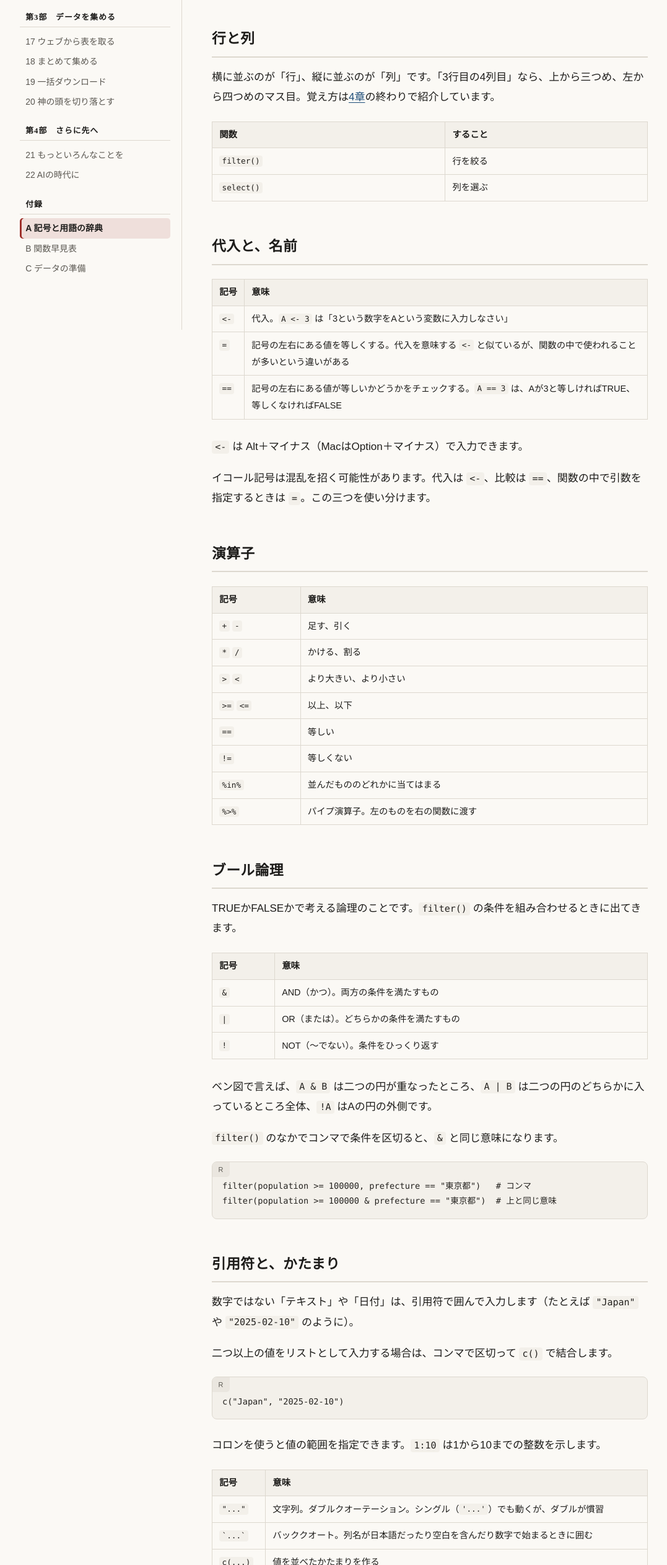
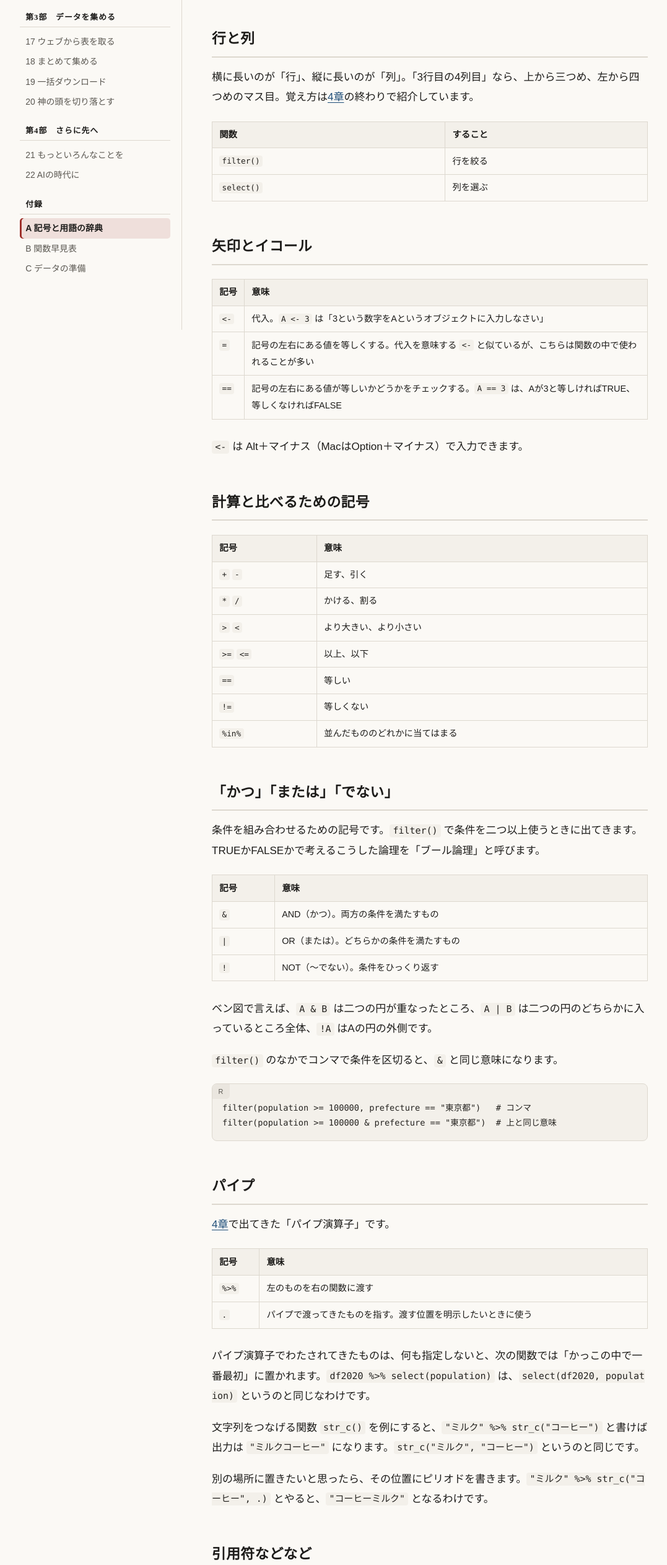
Before and after one commit to ryomakom/r-course, a plain HTML site: page docs/a1-kigou.html in a window 1280 px wide. Shown: the part 275-2800 px from the top of the page at 62% size, without its empty margins (2-1079 px from the left). Drawn offline with Linux system fonts and the light colour scheme.

Commit message:
付録A：見出しを分かりやすくし、パイプの節を設けて「.」の説明と例を足す
Co-Authored-By: Claude Opus 5.5 <noreply@anthropic.com>

```diff
--- a/docs/a1-kigou.html
+++ b/docs/a1-kigou.html
@@ -24,7 +24,7 @@
 <meta property="article:author" content="https://x.com/ryomakom">
 <meta property="article:section" content="付録">
 <meta property="article:published_time" content="2026-11-20">
-<meta property="article:modified_time" content="2026-11-20">
+<meta property="article:modified_time" content="2026-11-22">
 <meta property="og:image" content="https://ryomakom.github.io/r-course/assets/og/a1-kigou.png">
 <meta property="og:image:type" content="image/png">
 <meta property="og:image:width" content="1200">
@@ -55,7 +55,7 @@
    "inLanguage": "ja",
    "image": "https://ryomakom.github.io/r-course/assets/og/a1-kigou.png",
    "datePublished": "2026-11-20",
-   "dateModified": "2026-11-20",
+   "dateModified": "2026-11-22",
    "author": {
     "@type": "Person",
     "@id": "https://ryomakom.github.io/r-course/#author",
@@ -173,27 +173,32 @@
       <p class="lead">「この記号、なんだっけ」を引くためのページ。読み物ではないので、必要なときに戻ってきてください。</p>
 
       <h2 id="行と列">行と列</h2>
-<p>横に並ぶのが「行」、縦に並ぶのが「列」です。「3行目の4列目」なら、上から三つめ、左から四つめのマス目。覚え方は<a href="04-import.html#パイプ演算子">4章</a>の終わりで紹介しています。</p>
+<p>横に長いのが「行」、縦に長いのが「列」。「3行目の4列目」なら、上から三つめ、左から四つめのマス目。覚え方は<a href="04-import.html#パイプ演算子">4章</a>の終わりで紹介しています。</p>
 <div class="table-wrap"><table><thead><tr><th>関数</th><th>すること</th></tr></thead><tbody><tr><td><code>filter()</code></td><td>行を絞る</td></tr><tr><td><code>select()</code></td><td>列を選ぶ</td></tr></tbody></table></div>
-<h2 id="代入と名前">代入と、名前</h2>
-<div class="table-wrap"><table><thead><tr><th>記号</th><th>意味</th></tr></thead><tbody><tr><td><code>&lt;-</code></td><td>代入。<code>A &lt;- 3</code> は「3という数字をAという変数に入力しなさい」</td></tr><tr><td><code>=</code></td><td>記号の左右にある値を等しくする。代入を意味する <code>&lt;-</code> と似ているが、関数の中で使われることが多いという違いがある</td></tr><tr><td><code>==</code></td><td>記号の左右にある値が等しいかどうかをチェックする。<code>A == 3</code> は、Aが3と等しければTRUE、等しくなければFALSE</td></tr></tbody></table></div>
+<h2 id="矢印とイコール">矢印とイコール</h2>
+<div class="table-wrap"><table><thead><tr><th>記号</th><th>意味</th></tr></thead><tbody><tr><td><code>&lt;-</code></td><td>代入。<code>A &lt;- 3</code> は「3という数字をAというオブジェクトに入力しなさい」</td></tr><tr><td><code>=</code></td><td>記号の左右にある値を等しくする。代入を意味する <code>&lt;-</code> と似ているが、こちらは関数の中で使われることが多い</td></tr><tr><td><code>==</code></td><td>記号の左右にある値が等しいかどうかをチェックする。<code>A == 3</code> は、Aが3と等しければTRUE、等しくなければFALSE</td></tr></tbody></table></div>
 <p><code>&lt;-</code> は Alt＋マイナス（MacはOption＋マイナス）で入力できます。</p>
-<p>イコール記号は混乱を招く可能性があります。代入は <code>&lt;-</code>、比較は <code>==</code>、関数の中で引数を指定するときは <code>=</code>。この三つを使い分けます。</p>
-<h2 id="演算子">演算子</h2>
-<div class="table-wrap"><table><thead><tr><th>記号</th><th>意味</th></tr></thead><tbody><tr><td><code>+</code> <code>-</code></td><td>足す、引く</td></tr><tr><td><code>*</code> <code>/</code></td><td>かける、割る</td></tr><tr><td><code>&gt;</code> <code>&lt;</code></td><td>より大きい、より小さい</td></tr><tr><td><code>&gt;=</code> <code>&lt;=</code></td><td>以上、以下</td></tr><tr><td><code>==</code></td><td>等しい</td></tr><tr><td><code>!=</code></td><td>等しくない</td></tr><tr><td><code>%in%</code></td><td>並んだもののどれかに当てはまる</td></tr><tr><td><code>%&gt;%</code></td><td>パイプ演算子。左のものを右の関数に渡す</td></tr></tbody></table></div>
-<h2 id="ブール論理">ブール論理</h2>
-<p>TRUEかFALSEかで考える論理のことです。<code>filter()</code> の条件を組み合わせるときに出てきます。</p>
+<h2 id="計算と比べるための記号">計算と比べるための記号</h2>
+<div class="table-wrap"><table><thead><tr><th>記号</th><th>意味</th></tr></thead><tbody><tr><td><code>+</code> <code>-</code></td><td>足す、引く</td></tr><tr><td><code>*</code> <code>/</code></td><td>かける、割る</td></tr><tr><td><code>&gt;</code> <code>&lt;</code></td><td>より大きい、より小さい</td></tr><tr><td><code>&gt;=</code> <code>&lt;=</code></td><td>以上、以下</td></tr><tr><td><code>==</code></td><td>等しい</td></tr><tr><td><code>!=</code></td><td>等しくない</td></tr><tr><td><code>%in%</code></td><td>並んだもののどれかに当てはまる</td></tr></tbody></table></div>
+<h2 id="かつまたはでない">「かつ」「または」「でない」</h2>
+<p>条件を組み合わせるための記号です。<code>filter()</code> で条件を二つ以上使うときに出てきます。TRUEかFALSEかで考えるこうした論理を「ブール論理」と呼びます。</p>
 <div class="table-wrap"><table><thead><tr><th>記号</th><th>意味</th></tr></thead><tbody><tr><td><code>&amp;</code></td><td>AND（かつ）。両方の条件を満たすもの</td></tr><tr><td><code>|</code></td><td>OR（または）。どちらかの条件を満たすもの</td></tr><tr><td><code>!</code></td><td>NOT（〜でない）。条件をひっくり返す</td></tr></tbody></table></div>
 <p>ベン図で言えば、<code>A &amp; B</code> は二つの円が重なったところ、<code>A | B</code> は二つの円のどちらかに入っているところ全体、<code>!A</code> はAの円の外側です。</p>
 <p><code>filter()</code> のなかでコンマで条件を区切ると、<code>&amp;</code> と同じ意味になります。</p>
 <div class="code" data-lang="R"><pre><code>filter(population &gt;= 100000, prefecture == "東京都")   # コンマ
 filter(population &gt;= 100000 &amp; prefecture == "東京都")  # 上と同じ意味</code></pre></div>
-<h2 id="引用符とかたまり">引用符と、かたまり</h2>
+<h2 id="パイプ">パイプ</h2>
+<p><a href="04-import.html#パイプ演算子">4章</a>で出てきた「パイプ演算子」です。</p>
+<div class="table-wrap"><table><thead><tr><th>記号</th><th>意味</th></tr></thead><tbody><tr><td><code>%&gt;%</code></td><td>左のものを右の関数に渡す</td></tr><tr><td><code>.</code></td><td>パイプで渡ってきたものを指す。渡す位置を明示したいときに使う</td></tr></tbody></table></div>
+<p>パイプ演算子でわたされてきたものは、何も指定しないと、次の関数では「かっこの中で一番最初」に置かれます。<code>df2020 %&gt;% select(population)</code> は、<code>select(df2020, population)</code> というのと同じなわけです。</p>
+<p>文字列をつなげる関数 <code>str_c()</code> を例にすると、<code>"ミルク" %&gt;% str_c("コーヒー")</code> と書けば出力は <code>"ミルクコーヒー"</code> になります。<code>str_c("ミルク", "コーヒー")</code> というのと同じです。</p>
+<p>別の場所に置きたいと思ったら、その位置にピリオドを書きます。<code>"ミルク" %&gt;% str_c("コーヒー", .)</code> とやると、<code>"コーヒーミルク"</code> となるわけです。</p>
+<h2 id="引用符などなど">引用符などなど</h2>
 <p>数字ではない「テキスト」や「日付」は、引用符で囲んで入力します（たとえば <code>"Japan"</code> や <code>"2025-02-10"</code> のように）。</p>
 <p>二つ以上の値をリストとして入力する場合は、コンマで区切って <code>c()</code> で結合します。</p>
 <div class="code" data-lang="R"><pre><code>c("Japan", "2025-02-10")</code></pre></div>
 <p>コロンを使うと値の範囲を指定できます。<code>1:10</code> は1から10までの整数を示します。</p>
-<div class="table-wrap"><table><thead><tr><th>記号</th><th>意味</th></tr></thead><tbody><tr><td><code>"..."</code></td><td>文字列。ダブルクオーテーション。シングル（<code>'...'</code>）でも動くが、ダブルが慣習</td></tr><tr><td><code>`...`</code></td><td>バッククオート。列名が日本語だったり空白を含んだり数字で始まるときに囲む</td></tr><tr><td><code>c(...)</code></td><td>値を並べたかたまりを作る</td></tr><tr><td><code>1:10</code></td><td>1から10までの連続した整数</td></tr><tr><td><code>#</code></td><td>これより右はコメント。人間のためのメモで、実行されない</td></tr><tr><td><code>.</code></td><td>パイプで渡ってきたものを指す。渡す位置を明示したいときに使う</td></tr></tbody></table></div>
+<div class="table-wrap"><table><thead><tr><th>記号</th><th>意味</th></tr></thead><tbody><tr><td><code>"..."</code></td><td>文字列。ダブルクオーテーション。シングル（<code>'...'</code>）でも動くが、ダブルが慣習</td></tr><tr><td><code>`...`</code></td><td>バッククオート。列名が日本語だったり空白を含んだり数字で始まるときに囲む</td></tr><tr><td><code>c(...)</code></td><td>値を並べたかたまりを作る</td></tr><tr><td><code>1:10</code></td><td>1から10までの連続した整数</td></tr><tr><td><code>#</code></td><td>これより右はコメント。人間のためのメモで、実行されない</td></tr></tbody></table></div>
 <p><strong>引用符とバッククオートを混同しないこと。</strong> <code>"population"</code> は「populationという文字そのもの」ですが、<code>`population`</code> は「populationという名前の列」です。意味が違います。</p>
 <h2 id="データ型">データ型</h2>
 <p>tibbleを表示したときに、列名の下に出てくる記号です。</p>
--- a/docs/sitemap.xml
+++ b/docs/sitemap.xml
@@ -23,7 +23,7 @@
   <url><loc>https://ryomakom.github.io/r-course/20-kami-excel.html</loc><lastmod>2026-11-20</lastmod></url>
   <url><loc>https://ryomakom.github.io/r-course/21-more.html</loc><lastmod>2026-11-20</lastmod></url>
   <url><loc>https://ryomakom.github.io/r-course/22-ai.html</loc><lastmod>2026-11-20</lastmod></url>
-  <url><loc>https://ryomakom.github.io/r-course/a1-kigou.html</loc><lastmod>2026-11-20</lastmod></url>
+  <url><loc>https://ryomakom.github.io/r-course/a1-kigou.html</loc><lastmod>2026-11-22</lastmod></url>
   <url><loc>https://ryomakom.github.io/r-course/a2-functions.html</loc><lastmod>2026-11-20</lastmod></url>
   <url><loc>https://ryomakom.github.io/r-course/a4-data.html</loc><lastmod>2026-11-20</lastmod></url>
 </urlset>
```
Also changed, not shown: docs/index.html (+1 -1 lines), docs/llms-full.txt, 1 other file.
